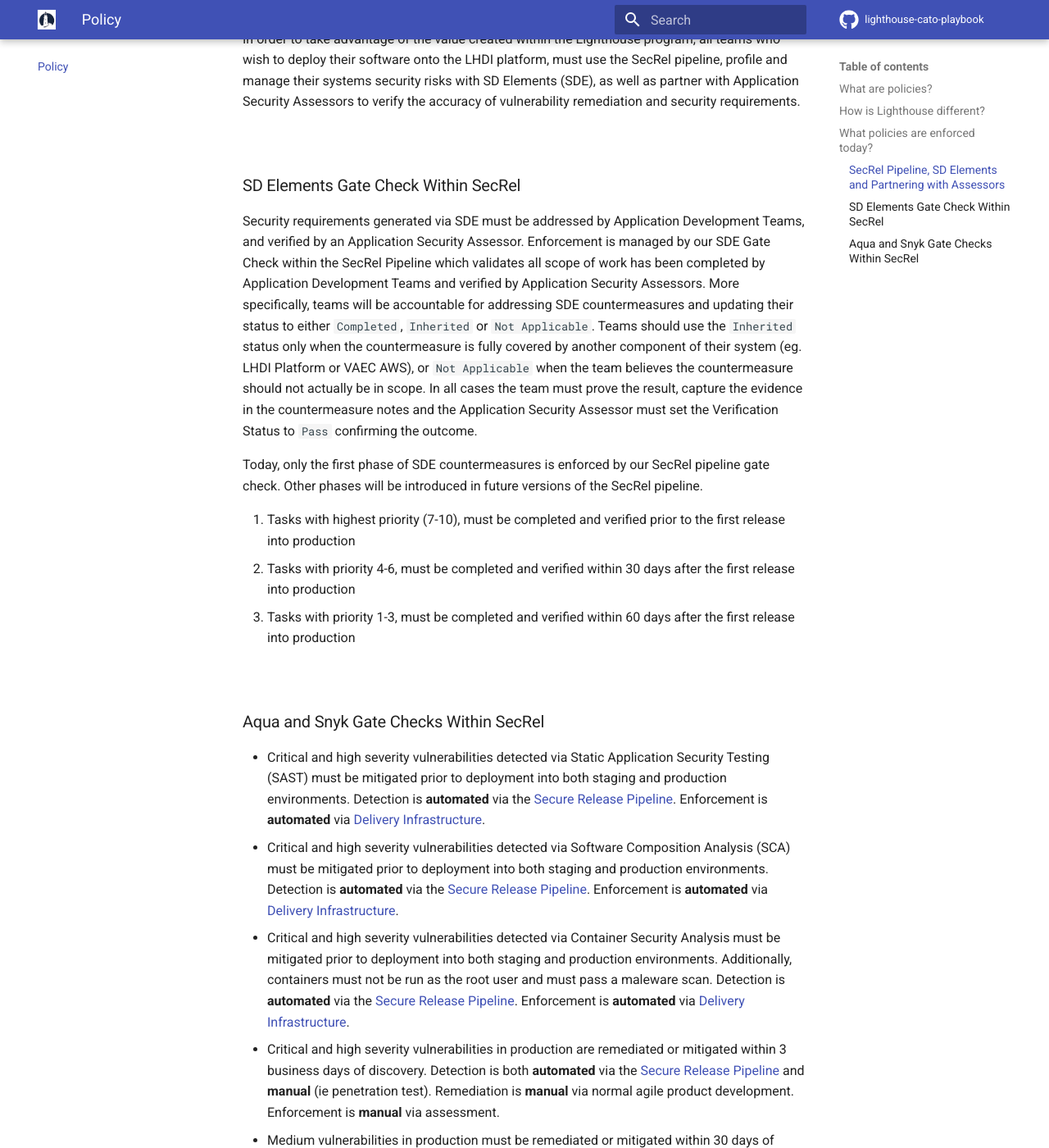
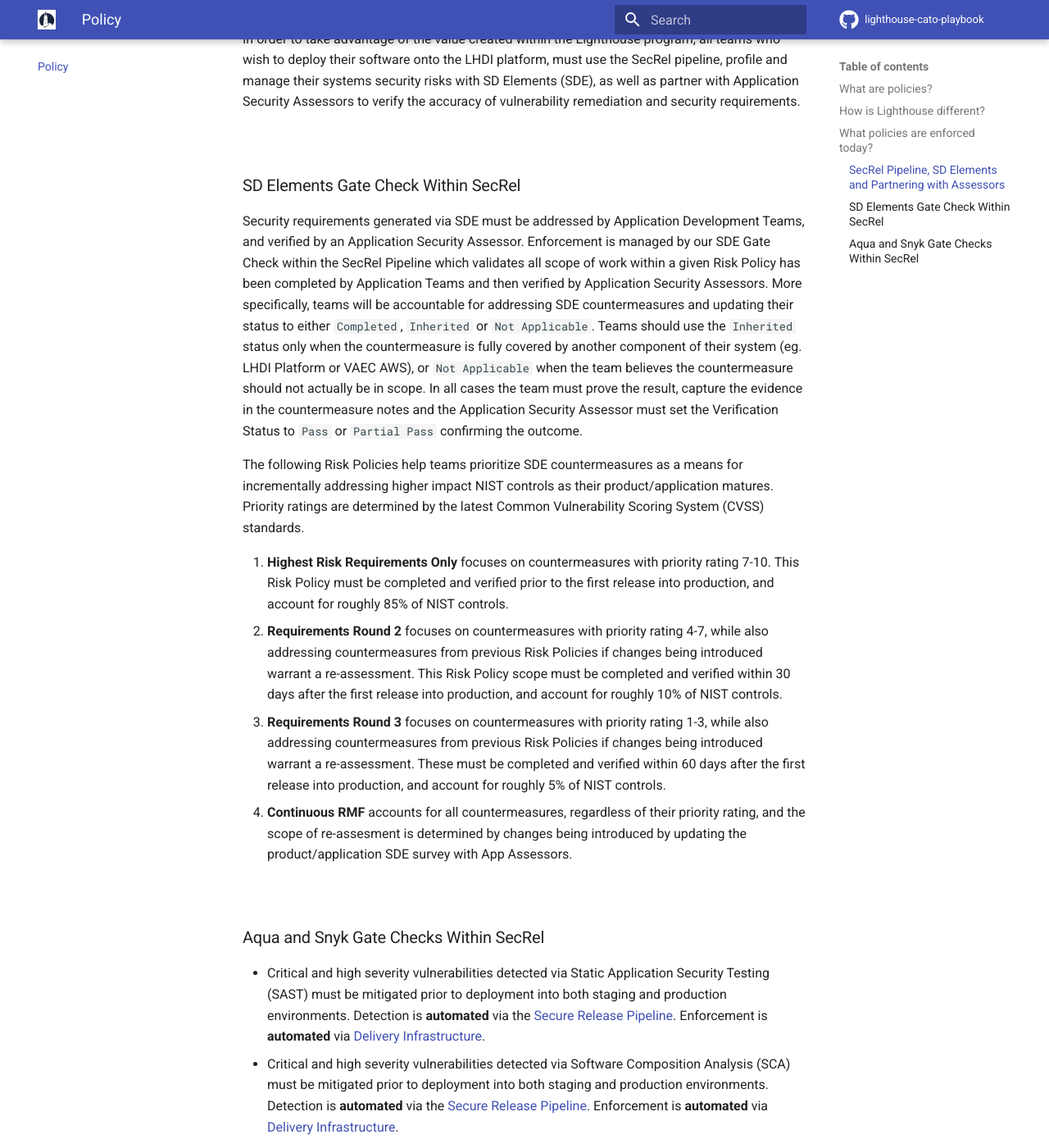
Before and after one commit to rise8-us/cato-playbook, an MkDocs documentation site: the page built from docs/policy.md, in a window 1280 px wide and 1400 px high, scrolled down 971 px. Shown: the whole window at 82% size. Built offline with MkDocs 1.6.1 and Material for MkDocs 9.7.7, drawn with Linux system fonts in a browser that asks for light colours; comment, search, counter and statistics services are not loaded.

Commit message:
Update policy.md
Updated SDE gate check with additional clarity on the use of risk policy definitions and CVSS alignment of countermeasure priority ratings

```diff
--- a/docs/policy.md
+++ b/docs/policy.md
@@ -22,13 +22,14 @@
 <br/>
 
 ### SD Elements Gate Check Within SecRel
-Security requirements generated via SDE must be addressed by Application Development Teams, and verified by an Application Security Assessor. Enforcement is managed by our SDE Gate Check within the SecRel Pipeline which validates all scope of work has been completed by Application Development Teams and verified by Application Security Assessors. More specifically, teams will be accountable for addressing SDE countermeasures and updating their status to either `Completed`, `Inherited` or `Not Applicable`. Teams should use the `Inherited` status only when the countermeasure is fully covered by another component of their system (eg. LHDI Platform or VAEC AWS), or `Not Applicable` when the team believes the countermeasure should not actually be in scope. In all cases the team must prove the result, capture the evidence in the countermeasure notes and the Application Security Assessor must set the Verification Status to `Pass` confirming the outcome.
+Security requirements generated via SDE must be addressed by Application Development Teams, and verified by an Application Security Assessor. Enforcement is managed by our SDE Gate Check within the SecRel Pipeline which validates all scope of work within a given Risk Policy has been completed by Application Teams and then verified by Application Security Assessors. More specifically, teams will be accountable for addressing SDE countermeasures and updating their status to either `Completed`, `Inherited` or `Not Applicable`. Teams should use the `Inherited` status only when the countermeasure is fully covered by another component of their system (eg. LHDI Platform or VAEC AWS), or `Not Applicable` when the team believes the countermeasure should not actually be in scope. In all cases the team must prove the result, capture the evidence in the countermeasure notes and the Application Security Assessor must set the Verification Status to `Pass` or `Partial Pass` confirming the outcome.
 
-Today, only the first phase of SDE countermeasures is enforced by our SecRel pipeline gate check. Other phases will be introduced in future versions of the SecRel pipeline.
+The following Risk Policies help teams prioritize SDE countermeasures as a means for incrementally addressing higher impact NIST controls as their product/application matures. Priority ratings are determined by the latest Common Vulnerability Scoring System (CVSS) standards.
 
-1. Tasks with highest priority (7-10), must be completed and verified prior to the first release into production
-2. Tasks with priority 4-6, must be completed and verified within 30 days after the first release into production
-3. Tasks with priority 1-3, must be completed and verified within 60 days after the first release into production
+1. **Highest Risk Requirements Only** focuses on countermeasures with priority rating 7-10. This Risk Policy must be completed and verified prior to the first release into production, and account for roughly 85% of NIST controls.
+2. **Requirements Round 2** focuses on countermeasures with priority rating 4-7, while also addressing countermeasures from previous Risk Policies if changes being introduced warrant a re-assessment. This Risk Policy scope must be completed and verified within 30 days after the first release into production, and account for roughly 10% of NIST controls.
+2. **Requirements Round 3** focuses on countermeasures with priority rating 1-3, while also addressing countermeasures from previous Risk Policies if changes being introduced warrant a re-assessment. These must be completed and verified within 60 days after the first release into production, and account for roughly 5% of NIST controls.
+3. **Continuous RMF** accounts for all countermeasures, regardless of their priority rating, and the scope of re-assesment is determined by changes being introduced by updating the product/application SDE survey with App Assessors.
 
 <br/>
 
```
